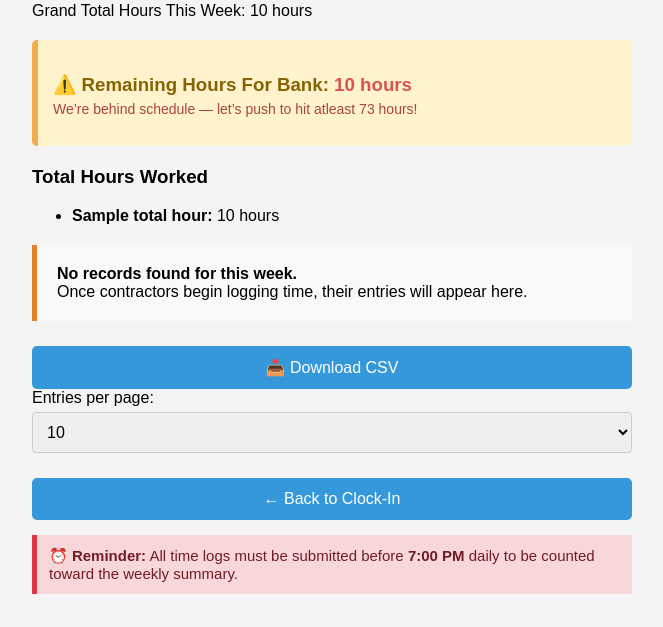
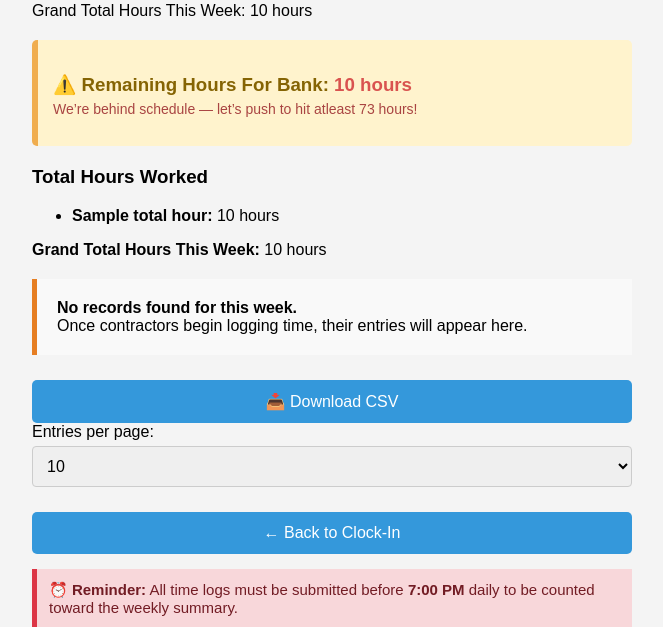
Before and after one commit to Seanmorais09/contractor, a Flask app: template templates/dashboard.html in a window 1280 px wide. Shown: the part 676-1303 px from the top of the page, without its empty margins (308-971 px from the left). Before the commit the page ends 1270 px from the top, so only its background shows below. Run offline with Flask 3, Linux system fonts and the light colour scheme; the template is opened without the code that fills it: most values are stand-ins (such as "Sample title", 1, 10 or a date in 2020).

Commit message:
issue with float

```diff
--- a/templates/dashboard.html
+++ b/templates/dashboard.html
@@ -65,13 +65,17 @@
     <p class="urgent-note">We’re behind schedule — let’s push to hit atleast 73 hours!</p>
   </div>
 {% if total_hours %}
-  <h3>Total Hours Worked </h3>
+  <h3>Total Hours Worked</h3>
   <ul class="hours-list">
     {% for name, hours in total_hours.items() %}
       <li><strong>{{ name }}:</strong> {{ hours }} hours</li>
     {% endfor %}
   </ul>
+{% else %}
+  <p>No hours logged for the selected filters.</p>
 {% endif %}
+
+<p><strong>Grand Total Hours This Week:</strong> {{ grand_total_hours }} hours</p>
 
 {% if data and data|length > 0 %}
   <div class="table-wrapper">
```
